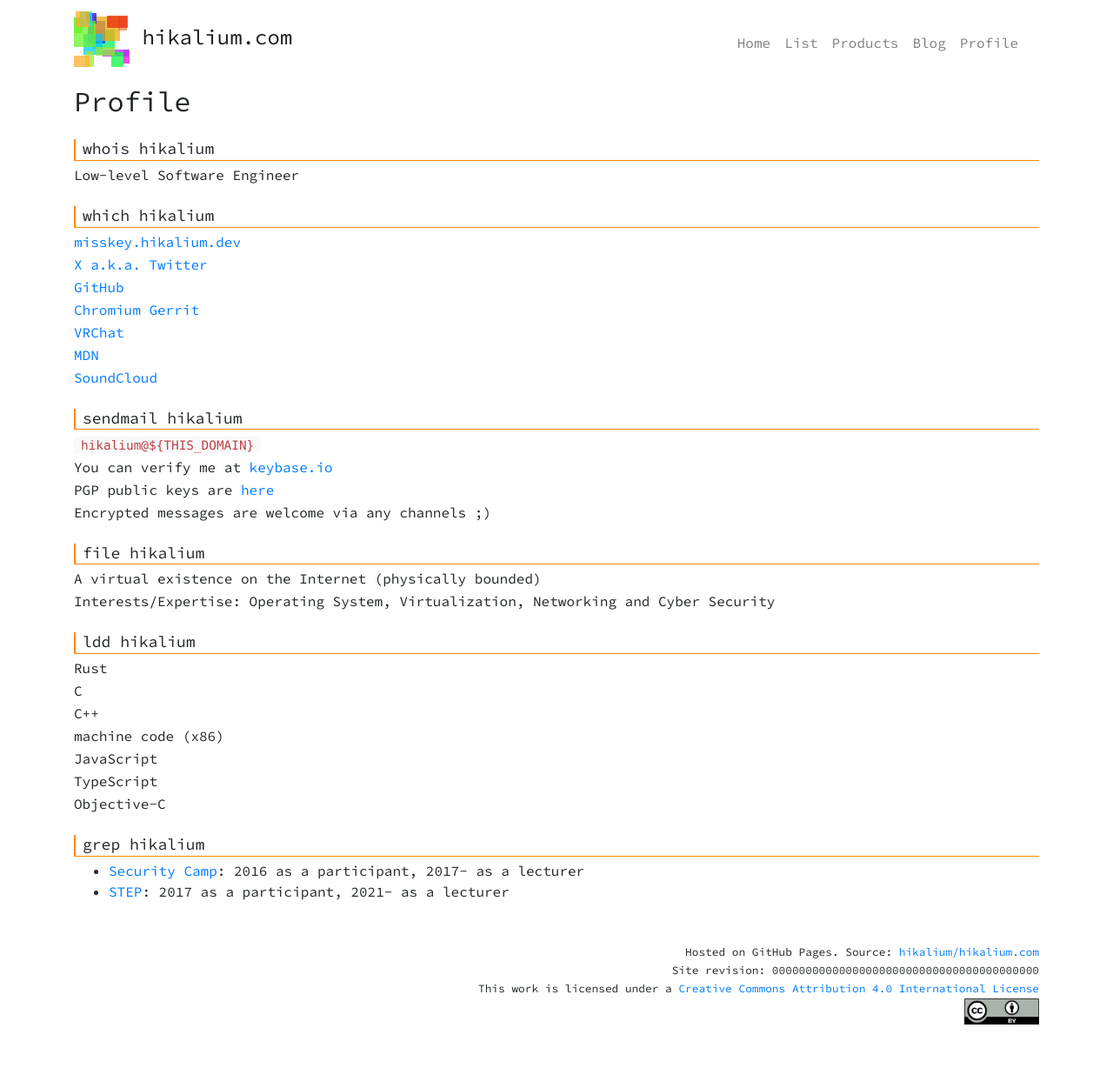
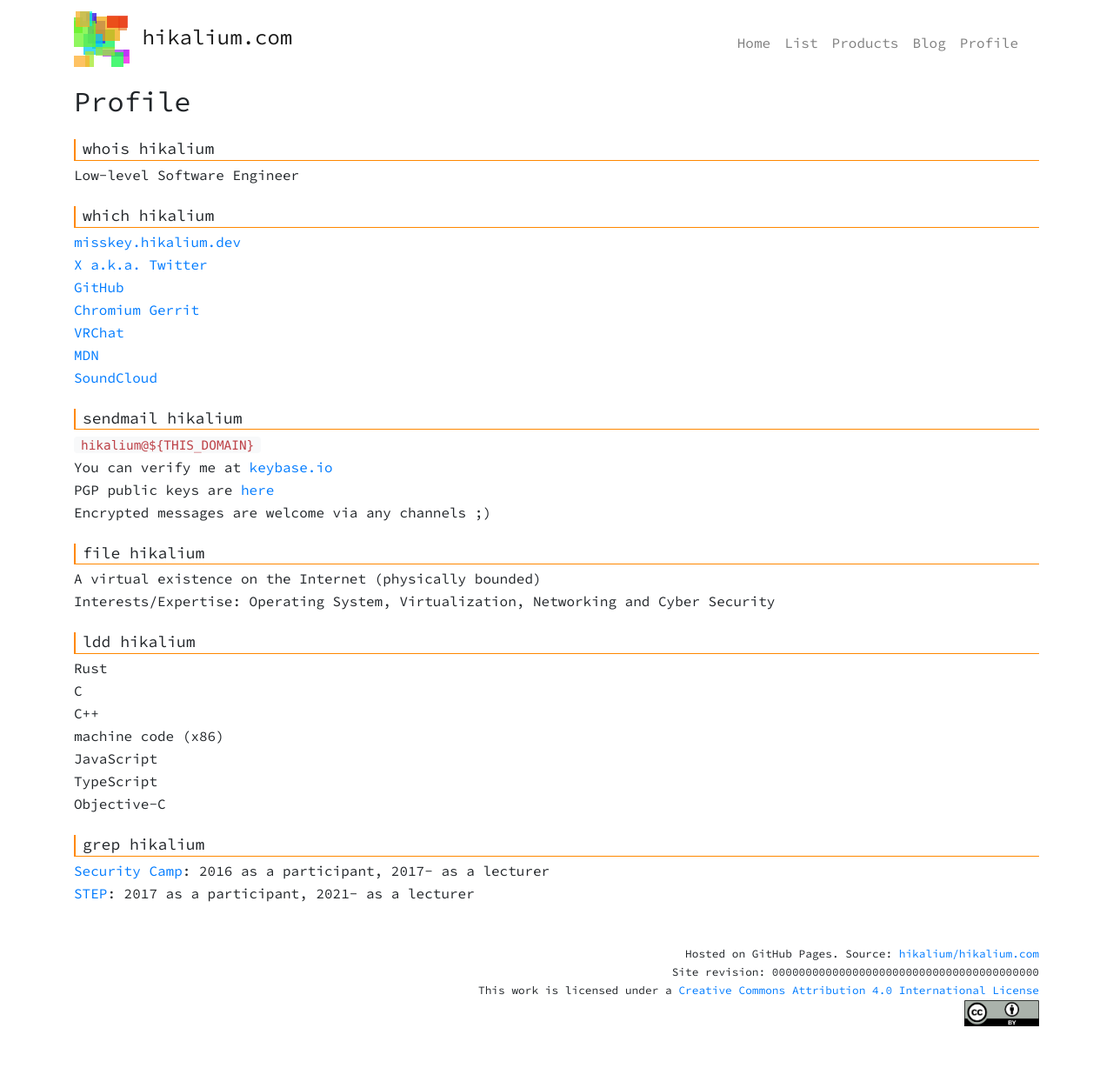
Before and after one commit to hikalium/hikalium.com, a Jekyll site: the page built from profile.md, in a window 1280 px wide. Shown: the whole page at 87% size. Built offline with Jekyll 4.4.1, drawn with Linux system fonts in a browser that asks for light colours; our own code applies the rules of GitHub Pages for plain Markdown files.

```diff
--- a/profile.md
+++ b/profile.md
@@ -53,5 +53,7 @@ TypeScript
 Objective-C
 
 ### grep hikalium
-- [Security Camp](https://www.ipa.go.jp/en/about/it-talents/security-camp.html): 2016 as a participant, 2017- as a lecturer
-- [STEP](https://landing.google.com/intl/ALL_jp/step/): 2017 as a participant, 2021- as a lecturer
+
+[Security Camp](https://www.ipa.go.jp/en/about/it-talents/security-camp.html): 2016 as a participant, 2017- as a lecturer
+
+[STEP](https://landing.google.com/intl/ALL_jp/step/): 2017 as a participant, 2021- as a lecturer
```
